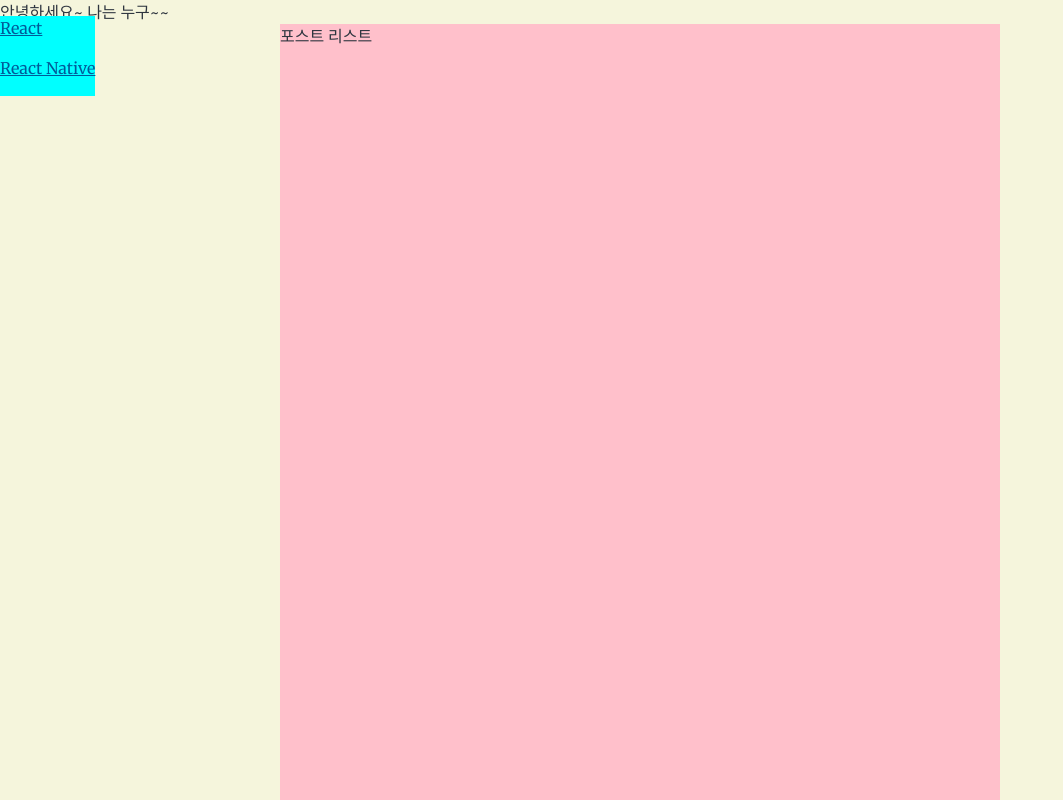
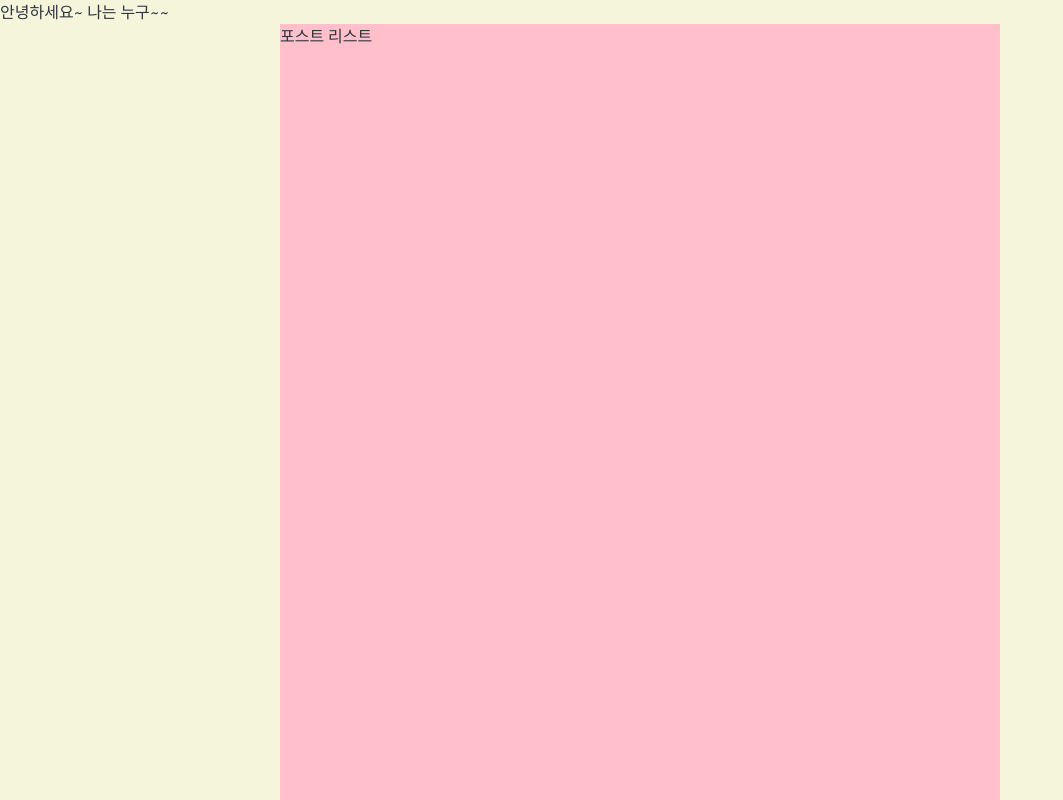
Before and after one commit to iambom/iambom.github.io, a Gatsby site: page / in a window 1280 px wide. Shown: the top 800 px of the page, without its empty margins (0-1063 px from the left). Built offline with nearby package versions, Linux system fonts and the light colour scheme; Gatsby itself is replaced by a stand-in of ours.

Commit message:
eslint config 파일 수정

```diff
--- a/src/components/Layout/index.tsx
+++ b/src/components/Layout/index.tsx
@@ -1,21 +1,19 @@
-import React from "react"
-import Body from "../Body"
-import styled from "@emotion/styled"
-import { css } from "@emotion/react"
-import HomeTagsList from "../HomeTagsList"
+import styled from '@emotion/styled';
+import React from 'react';
+
+import Body from '../Body';
 // import { Link } from "gatsby"
 
 const Layout = ({ location, title, children }) => {
   return (
     <Container>
       <div>안녕하세요~ 나는 누구~~ </div>
-      <HomeTagsList />
       <Body />
     </Container>
-  )
-}
+  );
+};
 
-export default Layout
+export default Layout;
 
 const Container = styled.div`
   background-color: beige;
@@ -23,4 +21,4 @@ const Container = styled.div`
   width: 100%;
   max-width: 1280px;
   margin: 0 auto;
-`
+`;
```
Also changed, not shown: .eslintrc.js.
